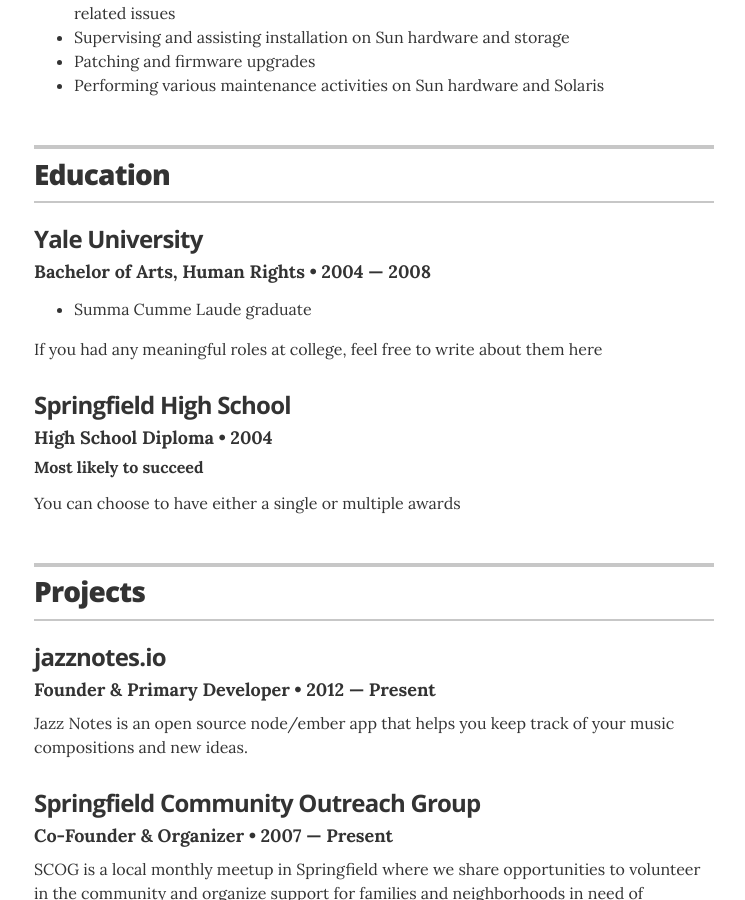
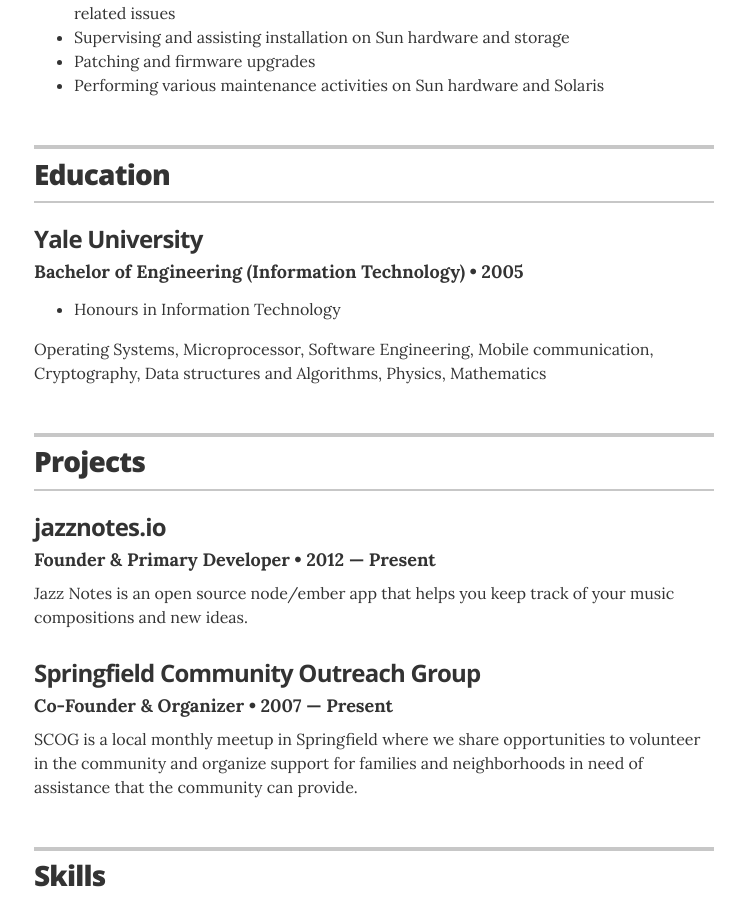
Before and after one commit to nitinkushwah/nitinkushwah.github.io, a Jekyll site: the page built from index.html, in a window 1280 px wide and 900 px high, scrolled down 1764 px. Shown: the whole window, without its empty margins (266-1011 px from the left). Built offline with Jekyll 4.4.1, drawn with Linux system fonts in a browser that asks for light colours.

Commit message:
Update education.yml

```diff
--- a/_data/education.yml
+++ b/_data/education.yml
@@ -1,13 +1,7 @@
 # Degree
-- degree: Bachelor of Arts, Human Rights
+- degree: Bachelor of Engineering (Information Technology)
   uni: Yale University
-  year: 2004 &mdash; 2008
+  year: 2005
   awards:
-    - award: Summa Cumme Laude graduate
-  summary: If you had any meaningful roles at college, feel free to write about them here
-
-- degree: High School Diploma
-  uni: Springfield High School
-  year: 2004
-  award: Most likely to succeed
-  summary: You can choose to have either a single or multiple awards
+    - award: Honours in Information Technology
+  summary: Operating Systems, Microprocessor, Software Engineering, Mobile communication, Cryptography, Data structures and Algorithms, Physics, Mathematics
```
